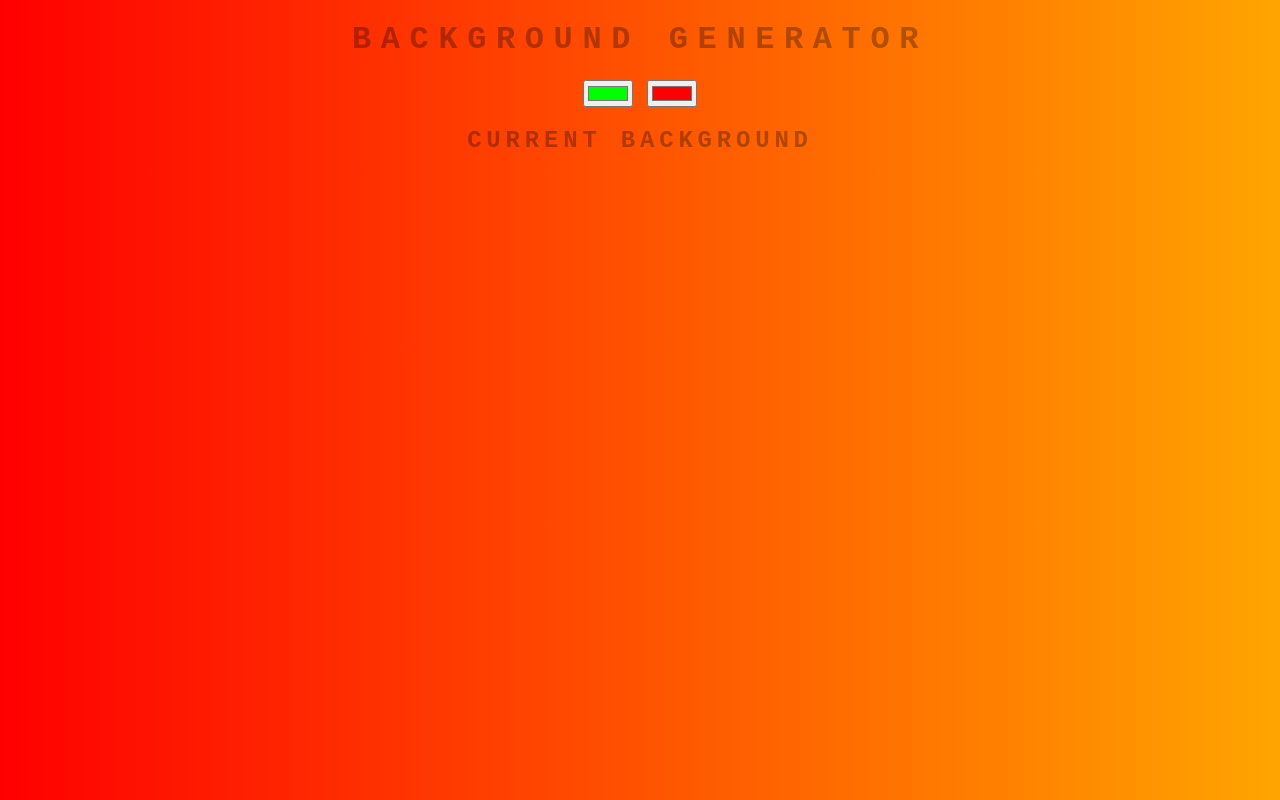
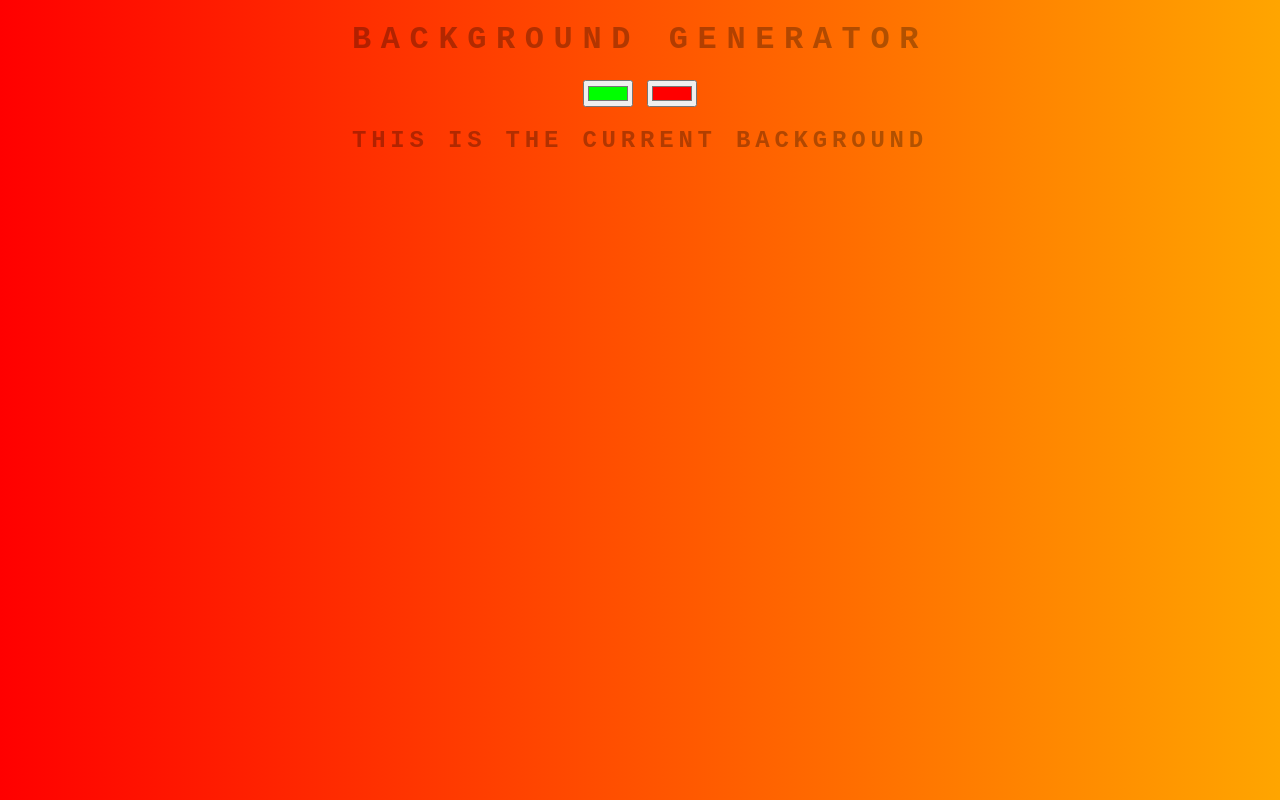
Before and after one commit to aasiazahir/background-generator, a plain HTML site: page index.html in a window 1280 px wide. Drawn offline with Linux system fonts and the light colour scheme.

Commit message:
changing text

```diff
--- a/index.html
+++ b/index.html
@@ -9,7 +9,7 @@
 	<!-- 2 color pickers -->
 	<input class="color1" type="color" name="color1" value="#00ff00">     <!-- for value always right colors in hex -->
 	<input class="color2" type="color" name="color2" value="#ff0000">
-	<h2>Current Background</h2>
+	<h2>This is the Current Background</h2>
 	<h3></h3>
 	<script type="text/javascript" src="script.js"></script>
 
```
